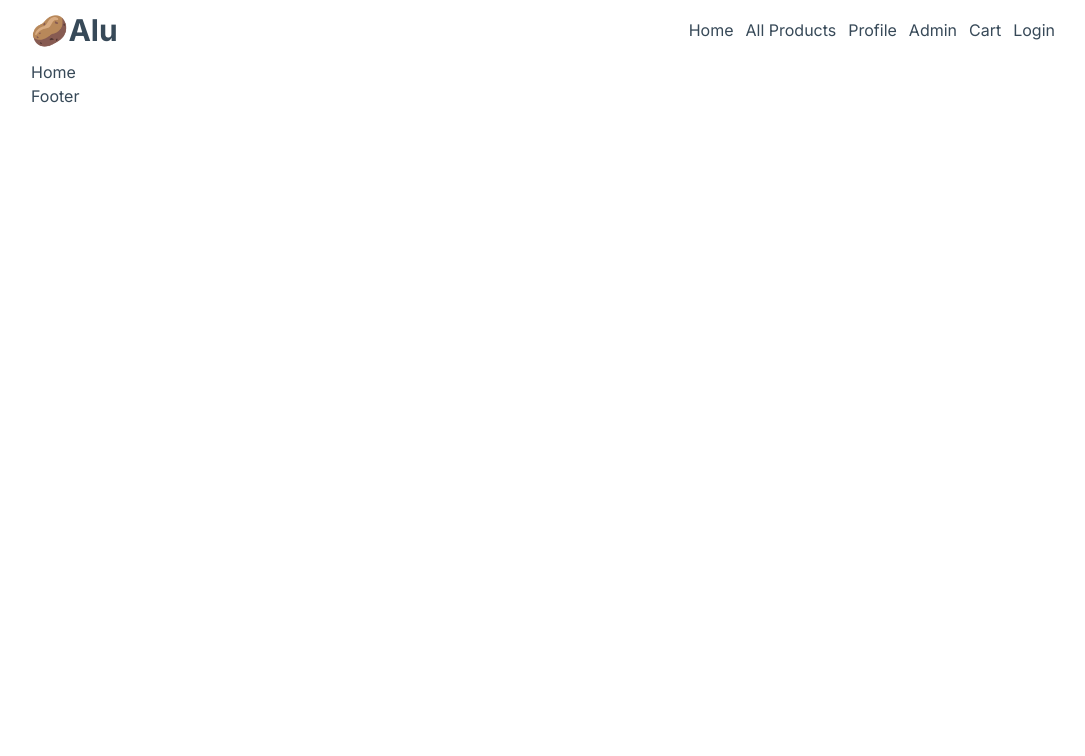
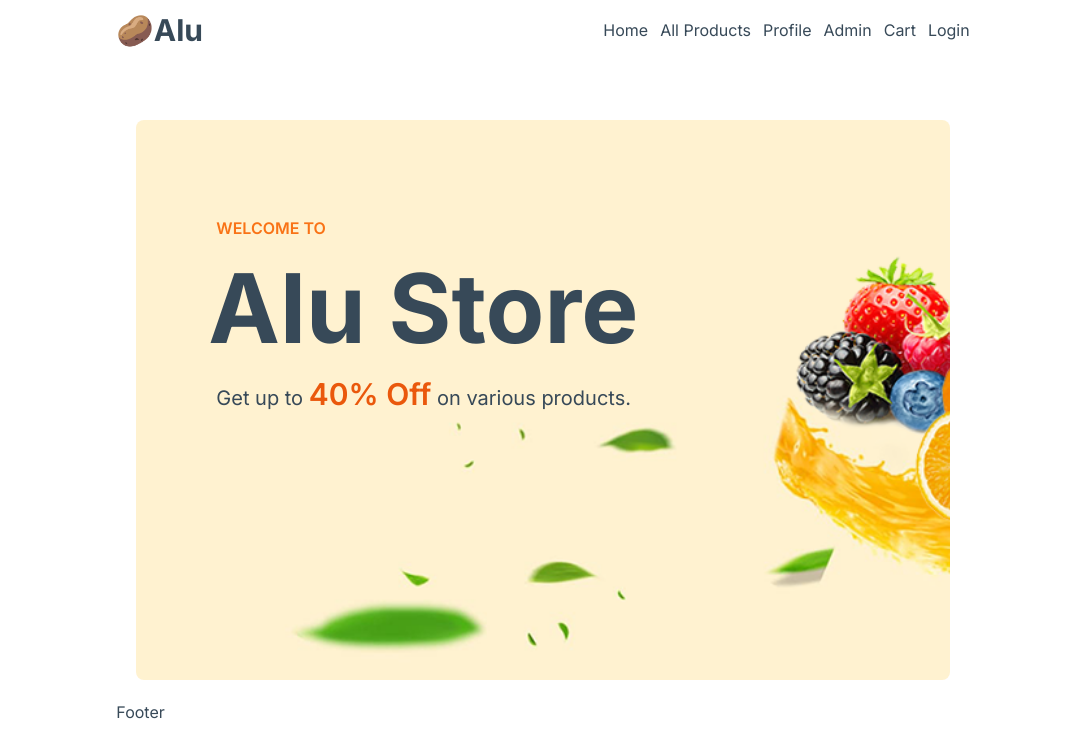
Before and after one commit to aushamim/repliq-task-e-commerce, a Next.js app: page / in a window 1280 px wide. Shown: the top 756 px of the page, without its empty margins (97-1182 px from the left). Built offline with nearby package versions, Linux system fonts and the light colour scheme.

Commit message:
[Add] Hero Section

```diff
--- a/app/layout.js
+++ b/app/layout.js
@@ -14,7 +14,7 @@ export const metadata = {
 export default function RootLayout({ children }) {
   return (
     <html lang="en">
-      <body className={`${inter.className} w-full xl:w-4/5 mx-auto`}>
+      <body className={`${inter.className} w-full xl:w-2/3 mx-auto`}>
         <Toaster />
         <Nav />
         {children}
--- a/app/page.js
+++ b/app/page.js
@@ -1,3 +1,28 @@
 export default function Home() {
-  return <main>Home</main>;
+  return (
+    <main className="p-5">
+      {/* Hero Section */}
+      <div className="xl:mt-10 xl:pt-24 p-7 xl:px-20 w-full min-h-32 xl:min-h-[35rem] bg-[url(/assets/images/hero.png)] bg-no-repeat bg-cover rounded-lg">
+        <p className="text-xs xl:text-base font-semibold text-orange-500 uppercase">
+          Welcome to
+        </p>
+        <h1 className="text-4xl xl:text-8xl font-bold my-2 xl:my-5 xl:-ml-2">
+          Alu Store
+        </h1>
+        <h3 className="text-xs xl:text-xl mb-5 xl:mb-16">
+          Get up to{" "}
+          <span className="text-lg xl:text-3xl font-semibold text-orange-600">
+            40% Off
+          </span>{" "}
+          <br className="inline xl:hidden" />
+          on various products.
+        </h3>
+      </div>
+      {/* Hero Section */}
+
+      {/* Products Section */}
+      <div></div>
+      {/* Products Section */}
+    </main>
+  );
 }
```
Also changed, not shown: public/assets/images/hero.png (added).
